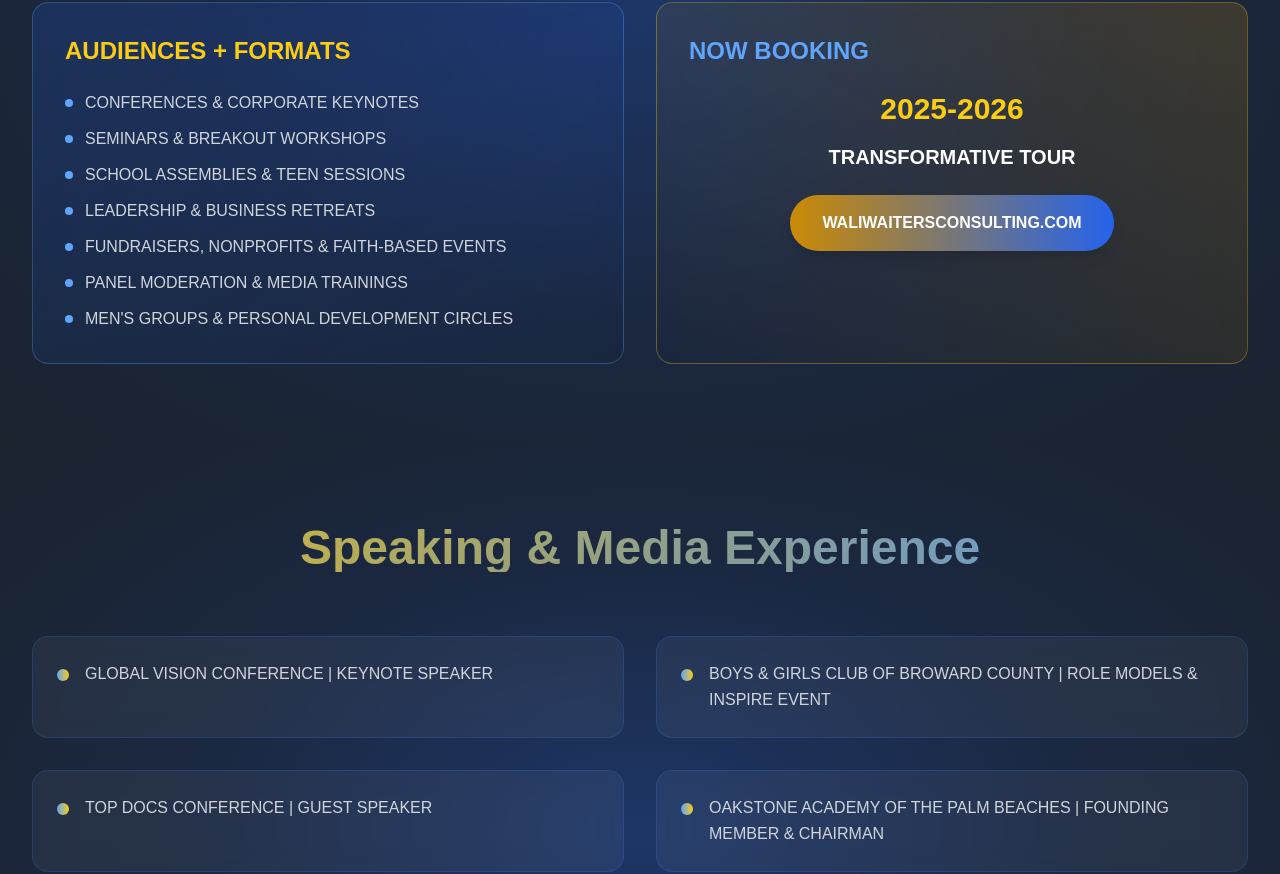
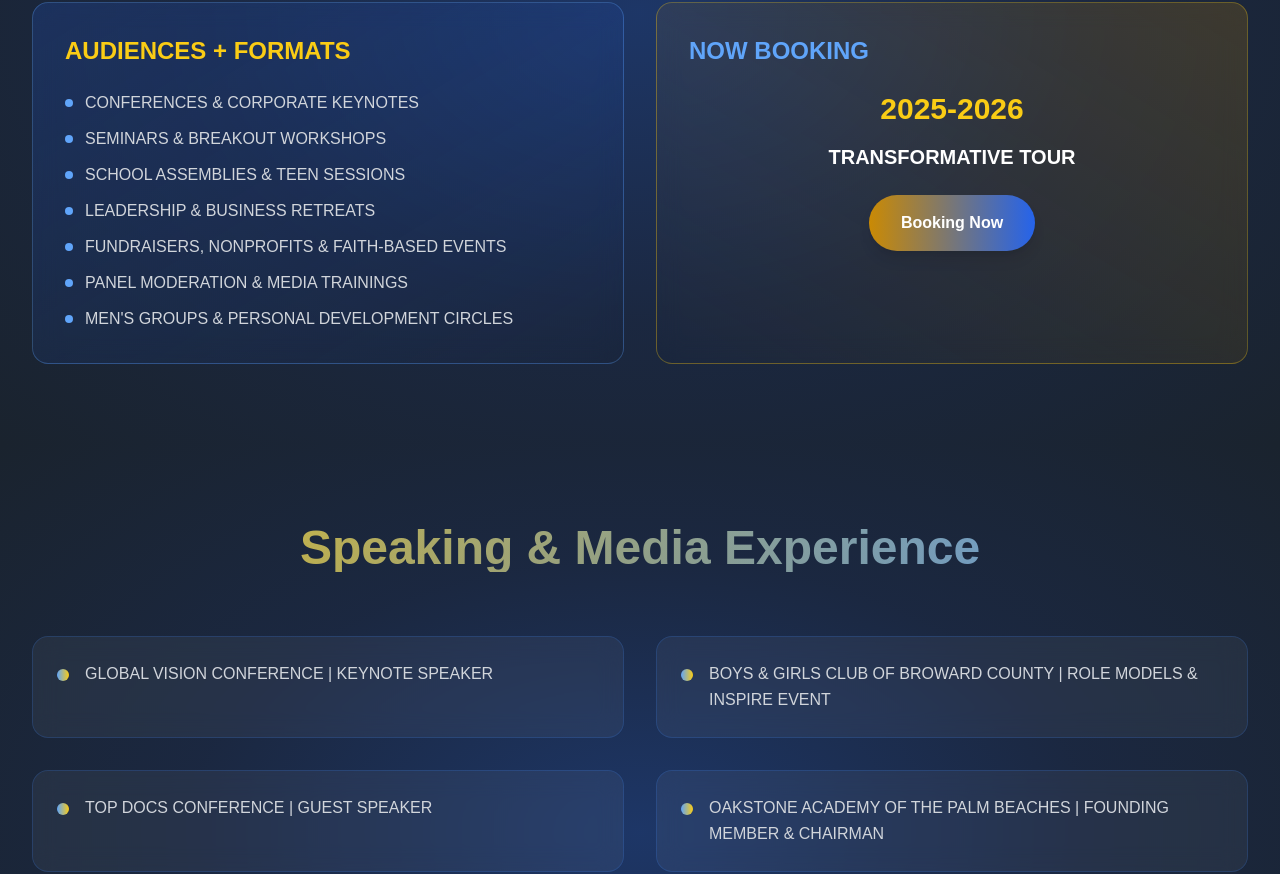
Before and after one commit to imran0dot/wali-waiters-landing-page, a Next.js app: page /speaker in a window 1280 px wide. Shown: the part 1320-2194 px from the top of the page. Built offline with nearby package versions, Linux system fonts and the light colour scheme; a web font is replaced by a local one.

Commit message:
booking links added

```diff
--- a/app/(pages)/(with-nav)/home/page.js
+++ b/app/(pages)/(with-nav)/home/page.js
@@ -1,9 +1,15 @@
-import Download from '../../../../components/Dawonload';
-import { About, Explore, GetStarted, Hero, WhatsNew } from '../../../../sections';
-import ClientReview from '../../../../sections/ClientReview';
+import Download from "../../../../components/Dawonload";
+import {
+  About,
+  Explore,
+  GetStarted,
+  Hero,
+  WhatsNew,
+} from "../../../../sections";
+import ClientReview from "../../../../sections/ClientReview";
 
 const Page = () => (
-  <>
+  <div className="mt-20">
     <Hero />
     <div className="relative">
       <About />
@@ -25,7 +31,7 @@ const Page = () => (
       <div className="gradient-04 z-0" />
       <WhatsNew />
     </div>
-  </>
+  </div>
 );
 
 export default Page;
--- a/app/(pages)/(with-nav)/your-life-and-live-your-truth/page.js
+++ b/app/(pages)/(with-nav)/your-life-and-live-your-truth/page.js
@@ -17,7 +17,7 @@ const Book = () => {
     window.location.href = 'https://buy.stripe.com/dRmcN4fVo4Zxbti2Qg8N200';
   };
   return (
-    <div className="relative">
+    <div className="relative mt-20">
       <section className={`${styles.yPaddings} sm:px-16 px-6`}>
         <motion.div
           variants={staggerContainer}
--- a/components/Navbar.jsx
+++ b/components/Navbar.jsx
@@ -27,7 +27,7 @@ const Navigation = () => {
   const navItems = [
     { path: "/", name: "Home" },
     { path: "/speaker", name: "Speaker" },
-    { path: "/your-life-and-live-your-truth", name: "Book" },
+    { path: "/your-life-and-live-your-truth", name: "Product" },
     { path: "/booking", name: "Booking" },
   ];
 
--- a/components/SpeakerContact.jsx
+++ b/components/SpeakerContact.jsx
@@ -1,5 +1,6 @@
 import React, { useRef } from "react";
 import { motion, useInView } from "framer-motion";
+import Link from "next/link";
 
 const SpeakerContact = () => {
   const ref = useRef(null);
@@ -37,16 +38,16 @@ const SpeakerContact = () => {
             </p>
 
             <div className="flex flex-col sm:flex-row gap-6 justify-center items-center">
-              <motion.a
-                href="https://waliwaitersconsulting.com"
+              <Link
+                href="/booking"
                 target="_blank"
                 rel="noopener noreferrer"
                 className="bg-gradient-to-r from-blue-600 to-yellow-600 text-white font-semibold px-8 py-4 rounded-full hover:from-blue-700 hover:to-yellow-700 transition-all duration-300 transform hover:scale-105 shadow-lg hover:shadow-2xl"
                 whileHover={{ scale: 1.05 }}
                 whileTap={{ scale: 0.95 }}
               >
-                Visit Website
-              </motion.a>
+                Booking Now
+              </Link>
 
               <motion.div
                 className="text-center sm:text-left"
--- a/sections/Hero.jsx
+++ b/sections/Hero.jsx
@@ -1,9 +1,9 @@
-'use client';
+"use client";
 
-import { motion } from 'framer-motion';
-import Link from 'next/link';
-import styles from '../styles';
-import { slideIn, staggerContainer, textVariant } from '../utils/motion';
+import { motion } from "framer-motion";
+import Link from "next/link";
+import styles from "../styles";
+import { slideIn, staggerContainer, textVariant } from "../utils/motion";
 
 const Hero = () => (
   <section className={`${styles.yPaddings} sm:px-16 px-6`}>
@@ -38,16 +38,19 @@ const Hero = () => (
           className="mt-8 flex flex-col sm:flex-row gap-4 justify-center lg:justify-start"
         >
           <Link href="https://calendly.com/wali-waiters/30mincall?month=2025-04">
-            <div className="bg-indigo-500 text-white px-6 py-3 rounded-2xl font-medium hover:bg-indigo-600 transition">
+            <button
+              type="button"
+              className="bg-gradient-to-r from-blue-600 to-yellow-600 text-white font-semibold px-8 py-4 rounded-full hover:from-blue-700 hover:to-yellow-700 transition-all duration-300 transform hover:scale-105 shadow-lg hover:shadow-2xl"
+            >
               Booking Now
-            </div>
+            </button>
           </Link>
         </motion.div>
       </div>
 
       {/* IMAGE SECTION */}
       <motion.div
-        variants={slideIn('right', 'tween', 0.3, 1)}
+        variants={slideIn("right", "tween", 0.3, 1)}
         className="relative flex-1"
       >
         <img
@@ -60,7 +63,7 @@ const Hero = () => (
           alt="stamp"
           className="absolute bottom-[-40px] right-[-20px] sm:w-[120px] w-[80px] animate-spin-slow z-20"
           animate={{ rotate: 360 }}
-          transition={{ repeat: Infinity, duration: 10, ease: 'linear' }}
+          transition={{ repeat: Infinity, duration: 10, ease: "linear" }}
         />
       </motion.div>
     </motion.div>
--- a/sections/SpeakerAbout.jsx
+++ b/sections/SpeakerAbout.jsx
@@ -1,4 +1,5 @@
 import { motion, useInView } from "framer-motion";
+import Link from "next/link";
 import { useRef } from "react";
 
 const SpeakerAbout = () => {
@@ -86,16 +87,16 @@ const SpeakerAbout = () => {
               <div className="text-xl font-semibold text-white mb-6">
                 TRANSFORMATIVE TOUR
               </div>
-              <motion.a
-                href="https://waliwaitersconsulting.com"
+              <Link
+                href="/booking"
                 target="_blank"
                 rel="noopener noreferrer"
                 className="inline-block bg-gradient-to-r from-yellow-600 to-blue-600 text-white font-semibold px-8 py-4 rounded-full hover:from-yellow-700 hover:to-blue-700 transition-all duration-300 transform hover:scale-105 shadow-lg"
                 whileHover={{ scale: 1.05 }}
                 whileTap={{ scale: 0.95 }}
               >
-                WALIWAITERSCONSULTING.COM
-              </motion.a>
+                Booking Now
+              </Link>
             </div>
           </motion.div>
         </div>
```
